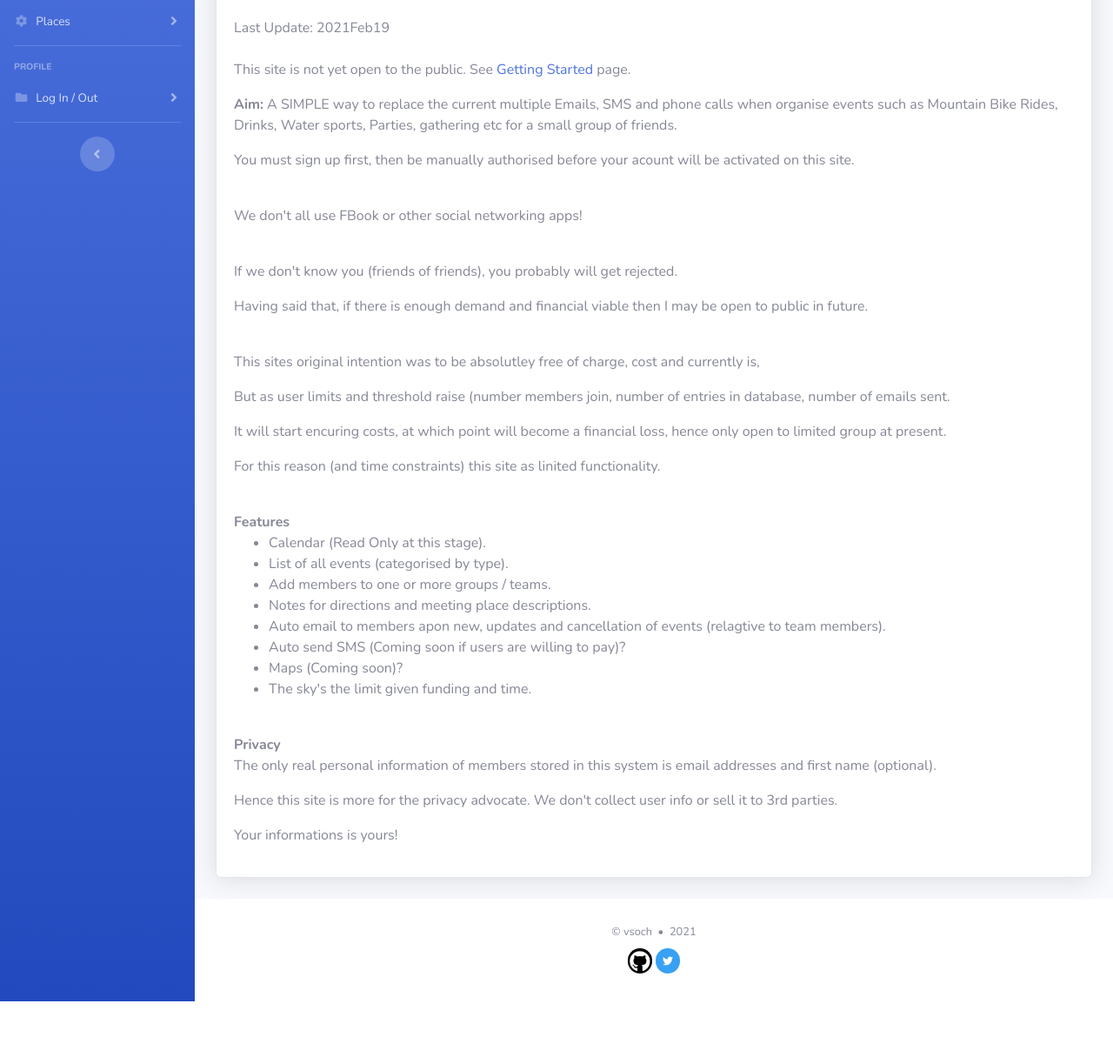
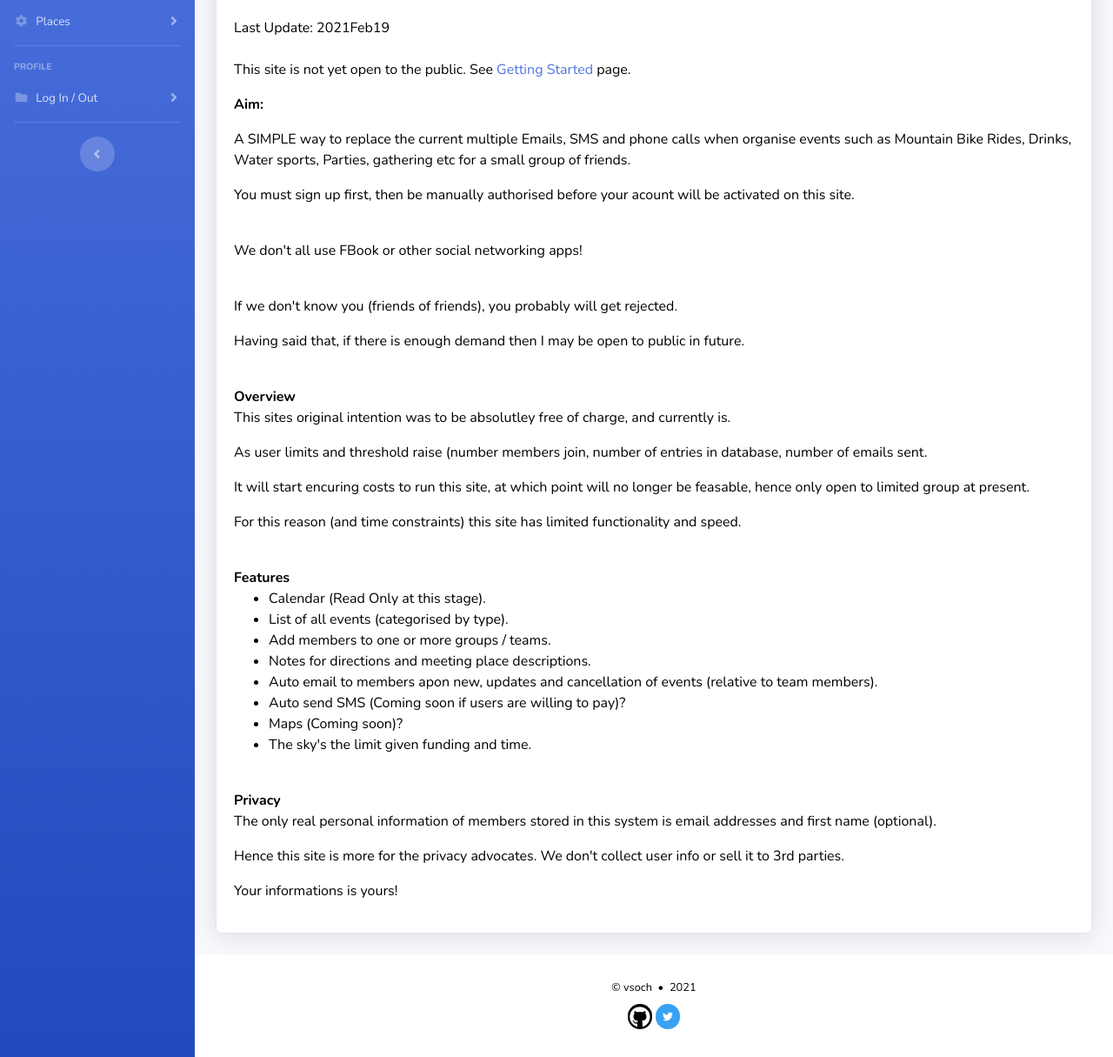
Before and after one commit to MyEventus/home, a Jekyll site: the page built from index.html, in a window 1280 px wide. Shown: the part 405-1620 px from the top of the page at 87% size. Built offline with Jekyll 4.4.1, drawn with Linux system fonts in a browser that asks for light colours; nearby versions of some CDN libraries; the list of posts is cut into pages by our own code; comment, search, counter and statistics services are not loaded; before the commit the page ends 1556 px from its top, so only the background shows below that.

Commit message:
Changed all text color to black. OK

```diff
--- a/index.html
+++ b/index.html
@@ -18,19 +18,21 @@ subtitle: A Jekyll Template for a beautiful Bootstrap 4 Theme
     <div class="card-body">
         <bold>Last Update: 2021Feb19</bold><br><br>
         <p>This site is not yet open to the public. See <a href="docs/getting-started">Getting Started</a> page.
-        <p><b>Aim:</b> A SIMPLE way to replace the current multiple Emails, SMS and phone calls when organise events such as Mountain Bike Rides, Drinks, Water sports, Parties, gathering etc for a small group of friends.</p>
+        <p><b>Aim:</b><br>
+        <p>A SIMPLE way to replace the current multiple Emails, SMS and phone calls when organise events such as Mountain Bike Rides, Drinks, Water sports, Parties, gathering etc for a small group of friends.</p>
         <p>You must sign up first, then be manually authorised before your acount will be activated on this site.</p>
         <br>
         <p>We don't all use FBook or other social networking apps!</p>
         <br>
         <p>If we don't know you (friends of friends), you probably will get rejected.</p>
-        <p>Having said that, if there is enough demand and financial viable then I may be open to public in future.</p>
+        <p>Having said that, if there is enough demand then I may be open to public in future.</p>
 
         <br>
-        <p>This sites original intention was to be absolutley free of charge, cost and currently is,</p>
-        <p>But as user limits and threshold raise (number members join, number of entries in database, number of emails sent.</p>
-        <p>It will start encuring costs, at which point will become a financial loss, hence only open to limited group at present.</p>
-        <p>For this reason (and time constraints) this site as linited functionality.</p>
+        <b>Overview</b><br>
+        <p>This sites original intention was to be absolutley free of charge, and currently is.</p>
+        <p>As user limits and threshold raise (number members join, number of entries in database, number of emails sent.</p>
+        <p>It will start encuring costs to run this site, at which point will no longer be feasable, hence only open to limited group at present.</p>
+        <p>For this reason (and time constraints) this site has limited functionality and speed.</p>
         <br>
         <b>Features</b>
         <ul>
@@ -38,7 +40,7 @@ subtitle: A Jekyll Template for a beautiful Bootstrap 4 Theme
         <li>List of all events (categorised by type).</li>
         <li>Add members to one or more groups / teams.</li>
         <li>Notes for directions and meeting place descriptions.</li>
-        <li>Auto email to members apon new, updates and cancellation of events (relagtive to team members).</li>
+        <li>Auto email to members apon new, updates and cancellation of events (relative to team members).</li>
         <li>Auto send SMS (Coming soon if users are willing to pay)?</li>
         <li>Maps (Coming soon)?</li>
         <li>The sky's the limit given funding and time.</li>
@@ -46,7 +48,7 @@ subtitle: A Jekyll Template for a beautiful Bootstrap 4 Theme
         <br>
         <b>Privacy</b>
         <p>The only real personal information of members stored in this system is email addresses and first name (optional).</p>
-        <p>Hence this site is more for the privacy advocate. We don't collect user info or sell it to 3rd parties.</p>
+        <p>Hence this site is more for the privacy advocates. We don't collect user info or sell it to 3rd parties.</p>
         <p>Your informations is yours!</p>
     </div>
 </div>
```
Also changed, not shown: _docs/getting-started.md (+6 -4 lines), Gemfile.lock, assets/css/sb-admin-2.css, assets/css/sb-admin-2.min.css.
